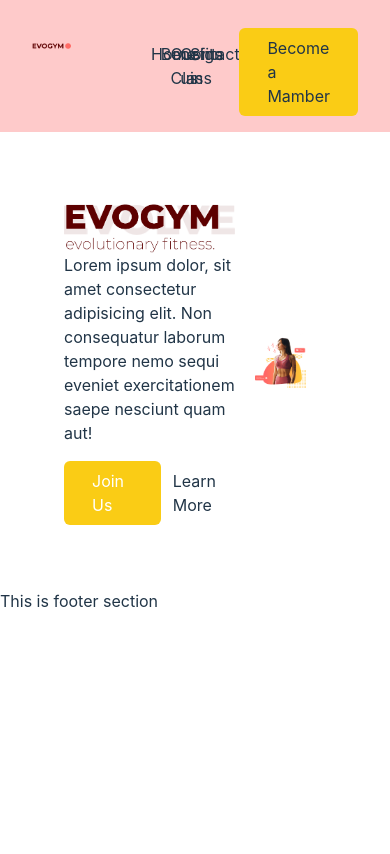
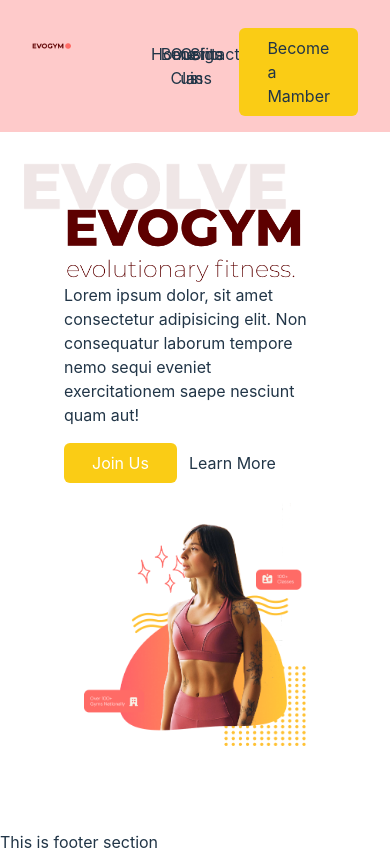
Before and after one commit to Flocky05/GymGirl, a React (Vite) app: page / in a window 390 px wide. Built offline with nearby package versions, Linux system fonts and the light colour scheme.

Commit message:
make home page responsive

```diff
--- a/src/component/Home/Home.jsx
+++ b/src/component/Home/Home.jsx
@@ -5,7 +5,7 @@ import { Link } from "react-router-dom";
 
 const Home = () => {
     return (
-        <div className="flex justify-around items-center p-16 ">
+        <div className="lg:flex justify-around items-center p-16 ">
             <div className="relative">
                 <img src={img1} alt="" />
                 <p>Lorem ipsum dolor, sit amet consectetur adipisicing elit. Non consequatur laborum tempore nemo sequi eveniet exercitationem saepe nesciunt quam aut!</p>
@@ -13,7 +13,7 @@ const Home = () => {
                     <Link className="bg-yellow-400 px-7 py-2 rounded-md text-white" to="/">Join Us</Link>
                     <Link  to="/">Learn More</Link>
                 </div>
-                <img className="absolute -mt-80 -z-10" src={img3} alt="" />
+                <img className="absolute -mt-80 -z-10 -ml-10" src={img3} alt="" />
             </div>
             <div>
                 <img className="p-5" src={img2} alt="" />
```
